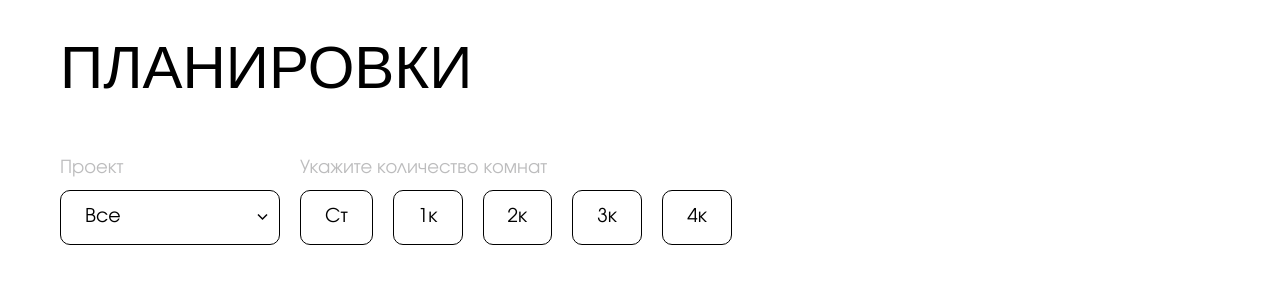
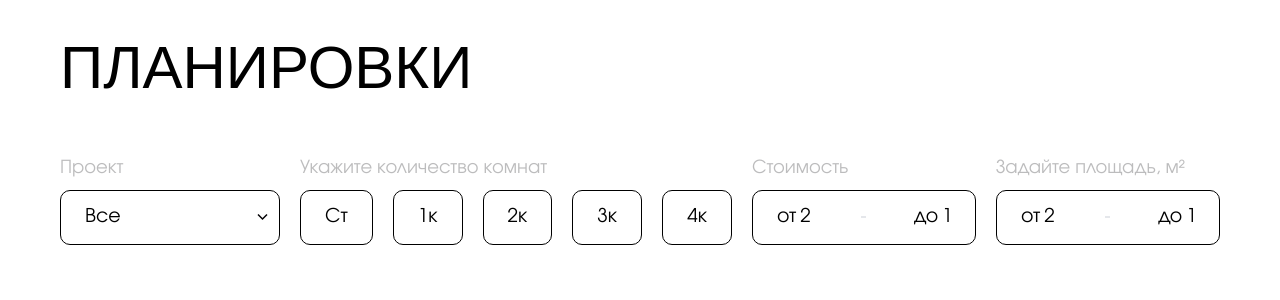
Before and after one commit to dadajonovich/aerokod-test, a React (Vite) app: page / in a window 1280 px wide. Shown: the top 300 px of the page. Built offline with nearby package versions, Linux system fonts and the light colour scheme; a web font is replaced by a local one.

Commit message:
Верстка, верстка, верстка

```diff
--- a/package.json
+++ b/package.json
@@ -32,6 +32,7 @@
     "postcss": "^8.4.35",
     "prettier": "^3.2.5",
     "prettier-plugin-tailwindcss": "^0.5.11",
+    "sass": "^1.77.2",
     "tailwindcss": "^3.4.1",
     "typescript": "^5.2.2",
     "vite": "^5.1.4"
--- /dev/null
+++ b/src/assets/custom.scss
@@ -0,0 +1,27 @@
+@layer components {
+  .options {
+    @apply rounded-[10px] border border-black bg-transparent px-6 py-3 text-[19px];
+  }
+}
+
+@layer utilities {
+  .array {
+    position: absolute;
+    top: 50%;
+    right: 10px;
+    transform: translateY(-50%);
+    pointer-events: none;
+  }
+
+  .field {
+    display: flex;
+    align-items: center;
+    gap: 0.25rem;
+
+    input {
+      outline: none;
+      appearance: none;
+      width: 100%;
+    }
+  }
+}
--- a/src/components/Options.tsx
+++ b/src/components/Options.tsx
@@ -1,5 +1,6 @@
-import { Select } from './Select/Select';
-import { Tabs } from './Tabs/Tabs';
+import { Select } from './Select';
+import { Tabs } from './Tabs';
+import { Range } from './Range';
 
 export function Options() {
   return (
@@ -7,9 +8,11 @@ export function Options() {
       <h2 className="font-extatica text-6xl font-medium uppercase">
         Планировки
       </h2>
-      <div className="flex gap-x-5">
+      <div className="mt-14 flex gap-x-5">
         <Select />
         <Tabs />
+        <Range {...{ title: 'Стоимость', type: 'price' }} />
+        <Range {...{ title: 'Задайте площадь, м²', type: 'square' }} />
       </div>
     </>
   );
--- /dev/null
+++ b/src/components/Range/index.tsx
@@ -0,0 +1,46 @@
+import { formatPrice } from '../../utils/formatPrice';
+
+type RangeProps = {
+  title: string;
+  type: 'price' | 'square';
+};
+
+export function Range(props: RangeProps) {
+  const { title, type } = props;
+  return (
+    <div className="font-evolventa">
+      <span className="text-lg	font-normal text-label">{title}</span>
+      <div className="options mt-2">
+        <div className="flex items-center justify-between	 gap-12">
+          <div className="field">
+            <span>от</span>
+            <input value={formatPrice(2800000)} />
+          </div>
+          <hr className="w-[20px] border" />
+          <div className="field">
+            <span>до</span>
+            <input value={formatPrice(10730000)} />
+          </div>
+        </div>
+        {/* <div className="range-input">
+          <input
+            type="range"
+            className="range-min"
+            min="0"
+            max="10000"
+            value="2500"
+            step="100"
+          />
+          <input
+            type="range"
+            className="range-max"
+            min="0"
+            max="10000"
+            value="7500"
+            step="100"
+          />
+        </div> */}
+      </div>
+    </div>
+  );
+}
--- a/src/components/Select/Select.tsx
+++ b/src/components/Select/index.tsx
@@ -1,10 +1,9 @@
 export function Select() {
   return (
-    <label className="mt-14 block font-evolventa">
+    <div className="font-evolventa">
       <span className="text-lg	font-normal text-label">Проект</span>
       <div className="relative mt-2">
-        {/* @apply rounded-[10px] border border-black bg-transparent px-6 py-3 text-[19px]; */}
-        <select className="options w-full cursor-pointer	appearance-none">
+        <select className="options w-min cursor-pointer	appearance-none">
           <option disabled selected>
             Все
           </option>
@@ -25,6 +24,6 @@ export function Select() {
           <path d="M3 5L7.5 9.5L12 5" stroke="#040306" stroke-width="1.5" />
         </svg>
       </div>
-    </label>
+    </div>
   );
 }
--- a/src/components/Tabs/Tabs.tsx
+++ b/src/components/Tabs/index.tsx
@@ -2,7 +2,7 @@ const tabs = ['Ст', '1к', '2к', '3к', '4к'];
 
 export function Tabs() {
   return (
-    <label className="mt-14 block font-evolventa">
+    <div className="font-evolventa">
       <span className="text-lg	font-normal text-label">
         Укажите количество комнат
       </span>
@@ -13,6 +13,6 @@ export function Tabs() {
           </button>
         ))}
       </div>
-    </label>
+    </div>
   );
 }
--- a/src/index.css
+++ b/src/index.scss
@@ -40,18 +40,4 @@
   }
 }
 
-@layer components {
-  .options {
-    @apply rounded-[10px] border border-black bg-transparent px-6 py-3 text-[19px];
-  }
-}
-
-@layer utilities {
-  .array {
-    position: absolute;
-    top: 50%;
-    right: 10px;
-    transform: translateY(-50%);
-    pointer-events: none;
-  }
-}
+@import 'assets/custom';
--- a/src/main.tsx
+++ b/src/main.tsx
@@ -2,7 +2,7 @@ import React from 'react';
 import ReactDOM from 'react-dom/client';
 import { Provider } from 'react-redux';
 import App from './App.tsx';
-import './index.css';
+import './index.scss';
 import { BrowserRouter } from 'react-router-dom';
 import { store } from './store.ts';
 
--- /dev/null
+++ b/src/utils/formatPrice.ts
@@ -0,0 +1,7 @@
+export const formatPrice = (price: number) => {
+  // return new Intl.NumberFormat('ru-RU', {
+  //   style: 'currency',
+  //   currency: 'RUB',
+  // }).format(price);
+  return price.toLocaleString('ru-RU') + ' \u20BD';
+};
```
Also changed, not shown: src/assets/blocks/range.scss (added), 1 other file (tests, documents, lock files or other folders).
